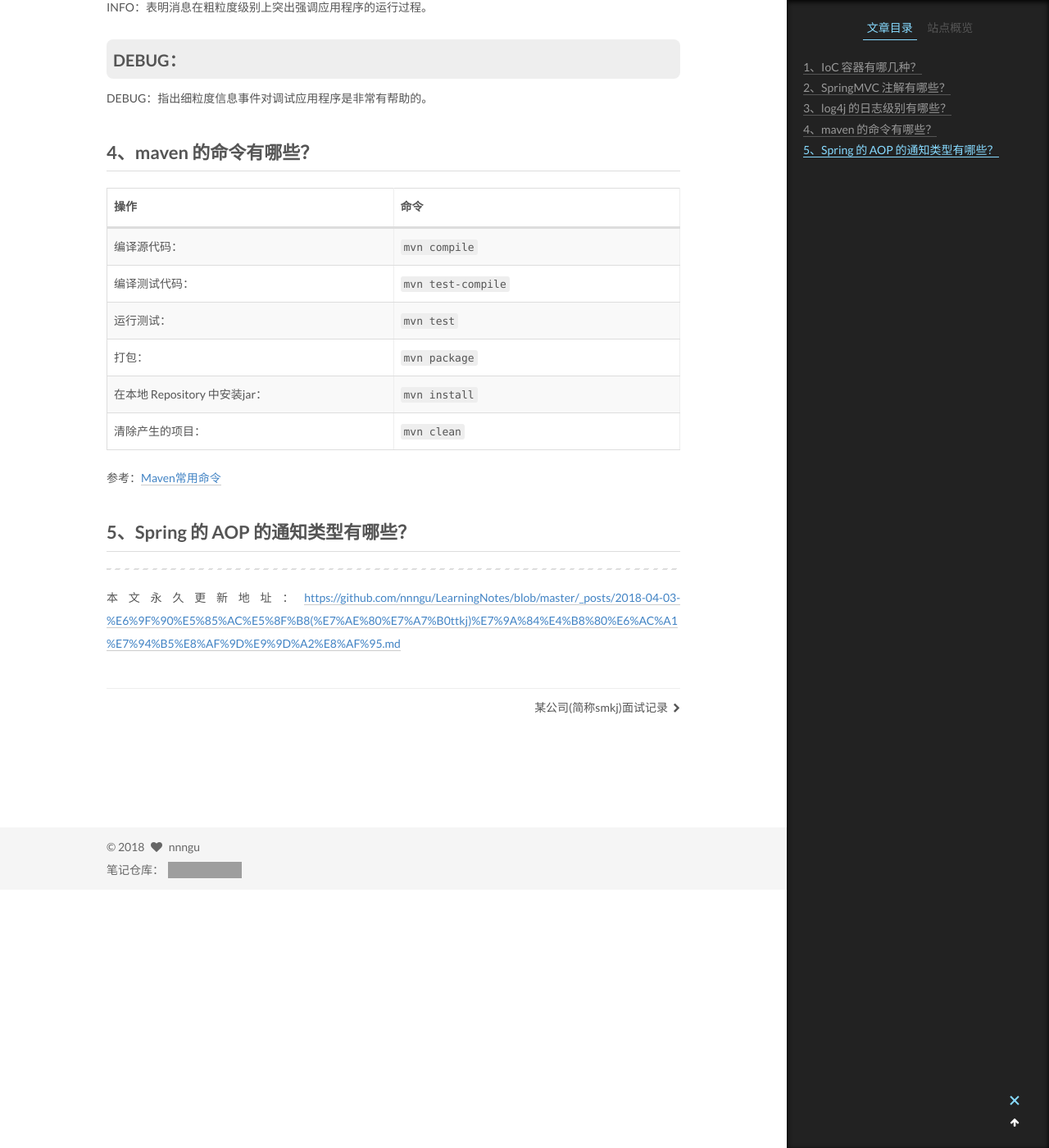
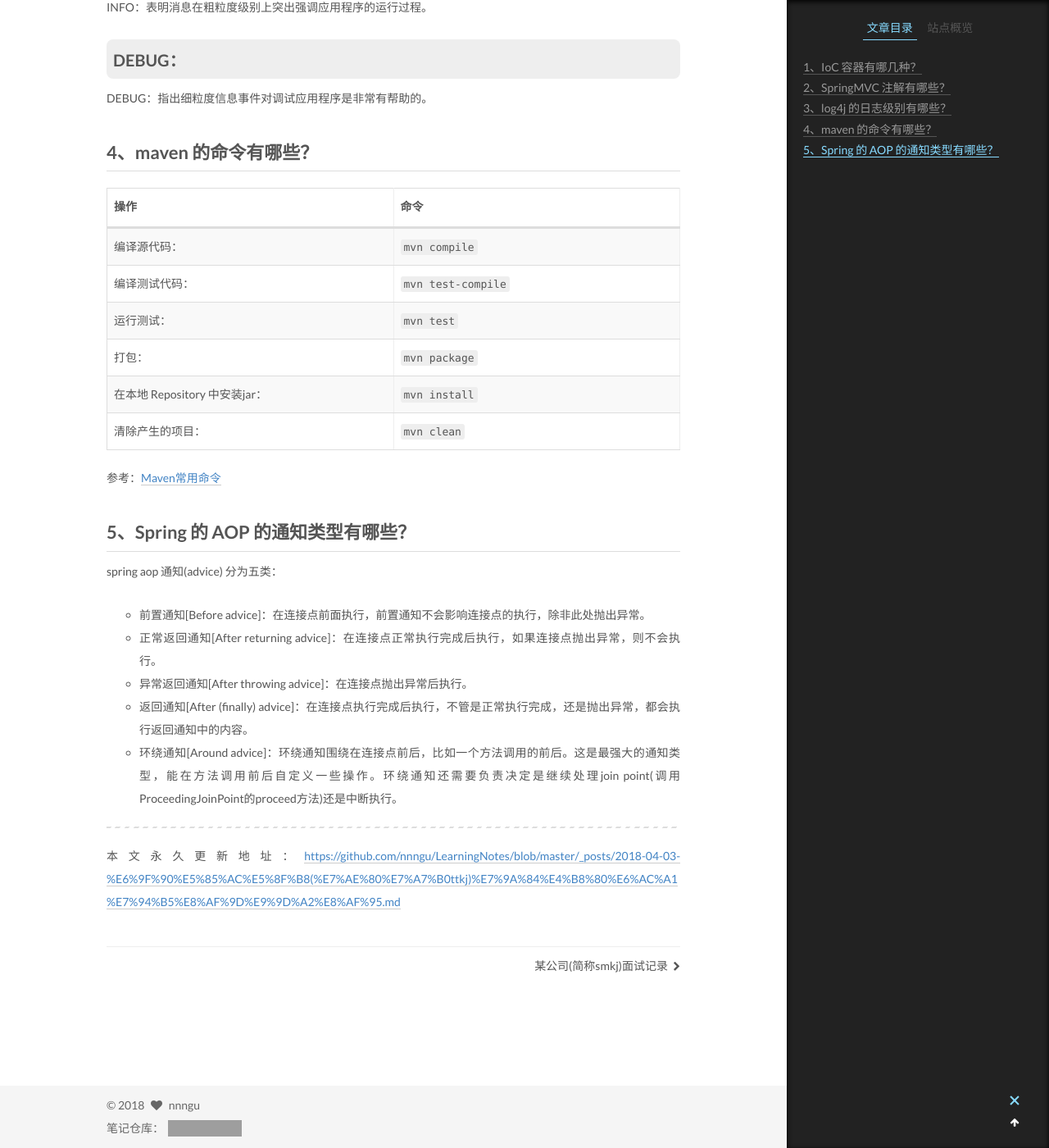
Before and after one commit to nnngu/LearningNotes, a Jekyll site: the page built from _posts/2018-04-03-某公司(简称ttkj)的一次电话面试.md, in a window 1280 px wide and 1400 px high, scrolled down 1569 px. Shown: the whole window at 82% size. Built offline with Jekyll 4.4.1, drawn with Linux system fonts in a browser that asks for light colours; grey boxes are pictures that could not be loaded.

Commit message:
修改文件: _posts/2018-04-03-某公司(简称ttkj)的一次电话面试.md

```diff
--- a/_posts/2018-04-03-某公司(简称ttkj)的一次电话面试.md
+++ b/_posts/2018-04-03-某公司(简称ttkj)的一次电话面试.md
@@ -58,7 +58,12 @@ DEBUG：指出细粒度信息事件对调试应用程序是非常有帮助的。
 
 ## 5、Spring 的 AOP 的通知类型有哪些？
 
-
+spring aop 通知(advice) 分为五类：
+* 前置通知\[Before advice\]：在连接点前面执行，前置通知不会影响连接点的执行，除非此处抛出异常。
+* 正常返回通知\[After returning advice\]：在连接点正常执行完成后执行，如果连接点抛出异常，则不会执行。
+* 异常返回通知\[After throwing advice\]：在连接点抛出异常后执行。
+* 返回通知\[After (finally) advice\]：在连接点执行完成后执行，不管是正常执行完成，还是抛出异常，都会执行返回通知中的内容。
+* 环绕通知\[Around advice\]：环绕通知围绕在连接点前后，比如一个方法调用的前后。这是最强大的通知类型，能在方法调用前后自定义一些操作。环绕通知还需要负责决定是继续处理join point(调用ProceedingJoinPoint的proceed方法)还是中断执行。
 
 
 
```
